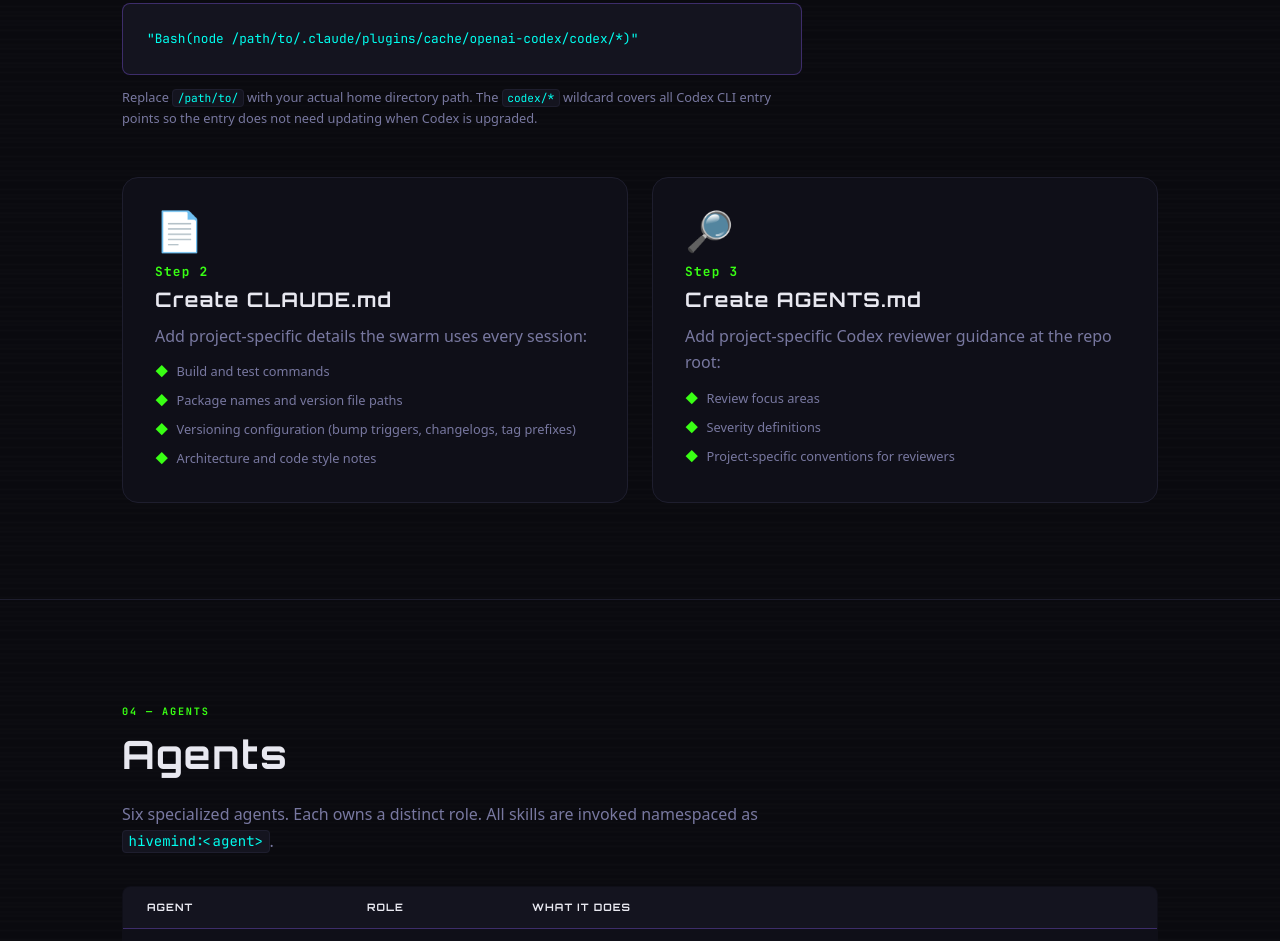
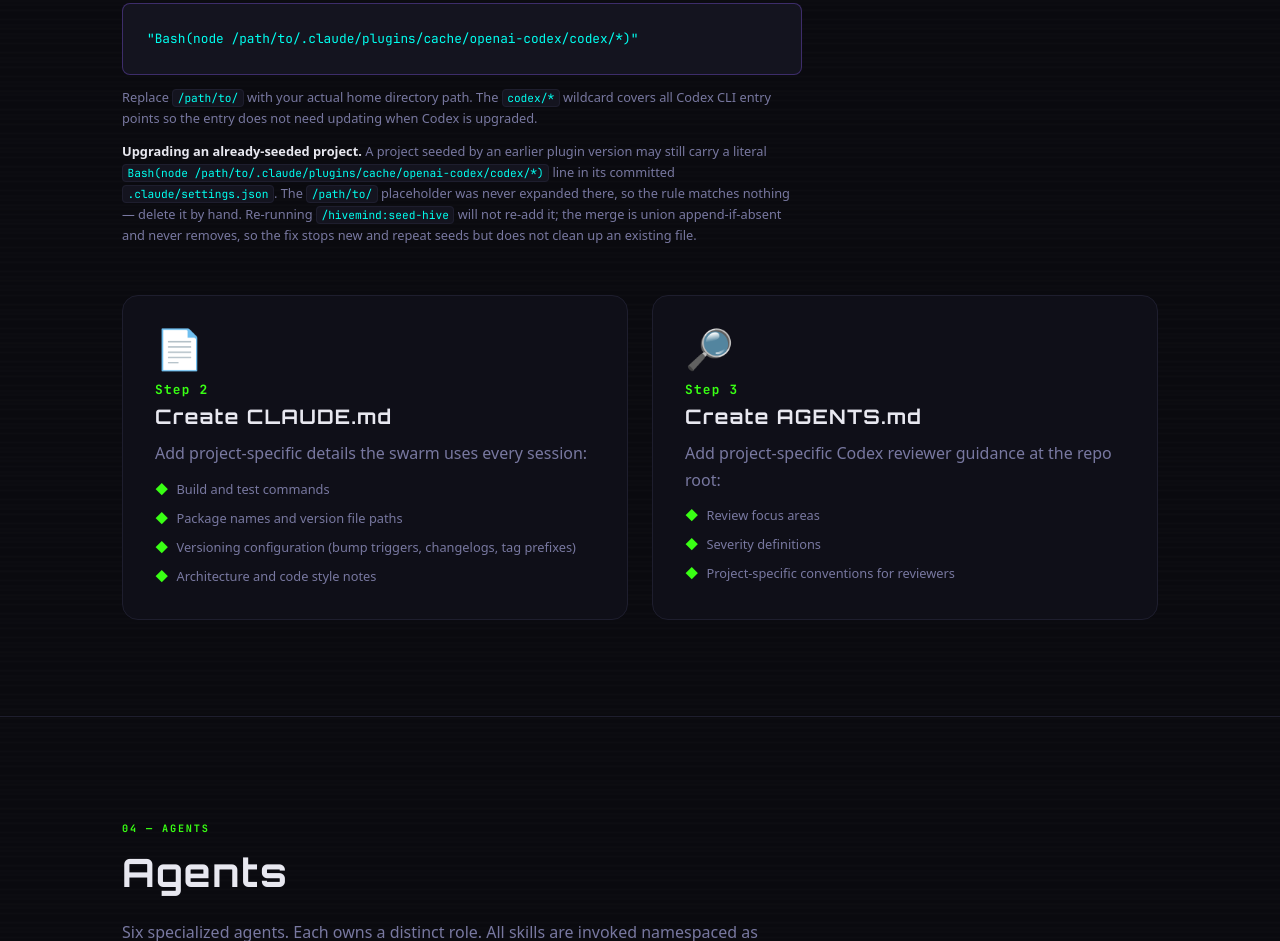
Before and after one commit to brenpike/agent-framework, a website with bundled scripts: page web/functionality.html in a window 1280 px wide. Shown: the part 2735-3676 px from the top of the page. Built offline with nearby package versions, Linux system fonts and the light colour scheme.

Commit message:
docs(web): add already-seeded cleanup note for dead codex grant

```diff
--- a/web/functionality.html
+++ b/web/functionality.html
@@ -273,6 +273,17 @@
             Replace <code>/path/to/</code> with your actual home directory path.
             The <code>codex/*</code> wildcard covers all Codex CLI entry points so the entry
             does not need updating when Codex is upgraded.
+          </p>
+
+          <p style="color:var(--color-text-dim);margin-top:var(--space-3);max-width:680px;font-size:var(--text-sm);">
+            <strong style="color:var(--color-text);">Upgrading an already-seeded project.</strong>
+            A project seeded by an earlier plugin version may still carry a literal
+            <code>Bash(node /path/to/.claude/plugins/cache/openai-codex/codex/*)</code> line in
+            its committed <code>.claude/settings.json</code>. The <code>/path/to/</code>
+            placeholder was never expanded there, so the rule matches nothing &mdash; delete it by
+            hand. Re-running <code>/hivemind:seed-hive</code> will not re-add it; the merge is
+            union append-if-absent and never removes, so the fix stops new and repeat seeds but
+            does not clean up an existing file.
           </p>
         </div>
 
```
